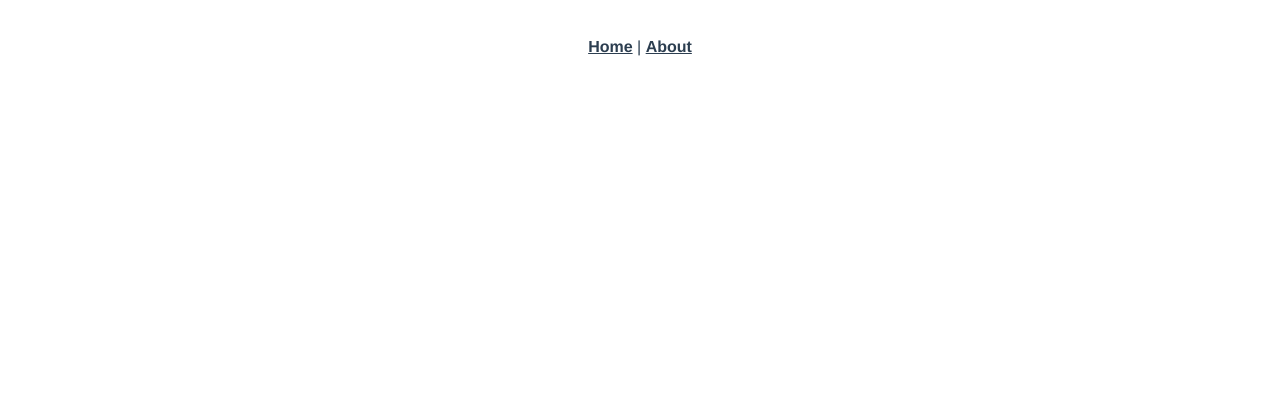
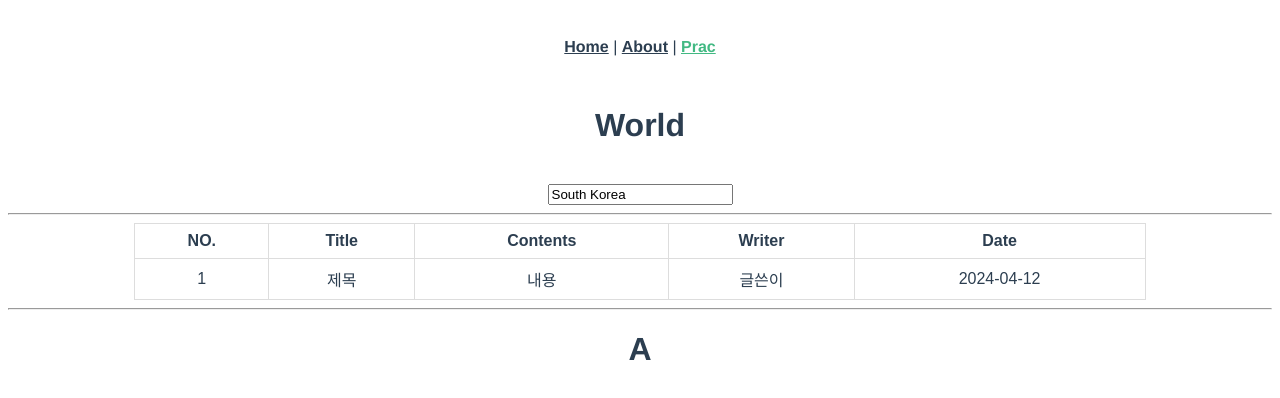
Before and after one commit to team-nurim/nurim-plus-view, a Vue app: page /prac in a window 1280 px wide. Before the commit this address had no page. Shown: the top 398 px of the page. Built offline with nearby package versions, Linux system fonts and the light colour scheme.

Commit message:
[Feat] axios 설치 및 vue 연습

```diff
--- a/package.json
+++ b/package.json
@@ -8,6 +8,7 @@
     "lint": "vue-cli-service lint"
   },
   "dependencies": {
+    "axios": "^1.6.8",
     "core-js": "^3.8.3",
     "vue": "^3.2.13",
     "vue-router": "^4.0.3",
--- a/src/App.vue
+++ b/src/App.vue
@@ -1,7 +1,9 @@
 <template>
   <nav>
     <router-link to="/">Home</router-link> |
-    <router-link to="/about">About</router-link>
+    <router-link to="/about">About</router-link> |
+    <router-link to="/prac">Prac</router-link>
+
   </nav>
   <router-view/>
 </template>
--- a/src/main.js
+++ b/src/main.js
@@ -6,6 +6,8 @@ import axios from 'axios'
 
 const app = createApp(App)
 
+axios.defaults.baseURL = "http://localhost:8080"
+
 // Axios를 Vue 인스턴스에 추가
 app.config.globalProperties.$axios = axios
 
--- a/src/router/index.js
+++ b/src/router/index.js
@@ -1,5 +1,6 @@
 import { createRouter, createWebHistory } from 'vue-router'
 import HomeView from '../views/HomeView.vue'
+import Prac from '@/views/Prac.vue'
 
 const routes = [
   {
@@ -14,6 +15,11 @@ const routes = [
     // this generates a separate chunk (about.[hash].js) for this route
     // which is lazy-loaded when the route is visited.
     component: () => import(/* webpackChunkName: "about" */ '../views/AboutView.vue')
+  },
+  {
+    path: '/prac',
+    name: 'prac',
+    component: Prac
   }
 ]
 
--- /dev/null
+++ b/src/views/Prac.vue
@@ -0,0 +1,67 @@
+<!-- eslint-disable-next-line -->
+<!-- eslint-disable -->
+<template>
+<div>
+  <h1>{{ title }}</h1><br>
+  <input type="text" v-model="valueModel" /><br>
+</div>
+<hr>
+<div>
+  <table>
+    <thead>
+      <tr>
+        <th>NO.</th>
+        <th>Title</th>
+        <th>Contents</th>
+        <th>Writer</th>
+        <th>Date</th>
+      </tr>
+    </thead>
+    <tbody>
+      <tr :key="i" v-for="(product,i) in productList">
+        <td>{{ product.id }}</td>
+        <td>{{ product.title }}</td>
+        <td>{{ product.contents }}</td>
+        <td>{{ product.writer }}</td>
+        <td>{{ product.date }}</td>
+      </tr>
+    </tbody>
+  </table>
+</div>
+<hr>
+<div>
+  <h1 v-if="type == 'a'">A</h1>
+  <h1 v-else-if="type == 'b'">B</h1>
+  <h1 v-else>C</h1>
+</div>
+</template>
+<script>
+// eslint-disable-next-line
+/* eslint-disable */
+export default {
+  data () {
+    return {
+      title: 'World',
+      valueModel: 'South Korea',
+      productList: [
+        { 'id':'1', 'title':'제목', 'contents':'내용', 'writer':'글쓴이', 'date':'2024-04-12' },
+      ],
+      type: 'a'
+    }
+  }
+}
+</script>
+<style scoped>
+  table {
+    font-family: arial, sans-serif;
+    border-collapse: collapse;
+    align-content: center;
+    width: 80%;
+    margin: 0 auto; /* 가운데 정렬을 위해 margin 속성 추가 */
+  }
+  td, th {
+    border: 1px solid #dddddd;
+    text-align: center;
+    padding: 8px;
+  }
+</style>
--- a/vue.config.js
+++ b/vue.config.js
@@ -1,4 +1,14 @@
 const { defineConfig } = require('@vue/cli-service')
 module.exports = defineConfig({
-  transpileDependencies: true
+  transpileDependencies: true,
+  outputDir:"../src/main/resources/static", // 빌드 타겟 디렉토리
+  devServer: {
+    proxy: {
+      '/api':{
+        //'/api'로 들어오면 포트 8080(스프링 서버)로 보낸다.
+        target: 'http://localhost:8080',
+        changeOrigin: true // cross origin 허용
+      }
+    }
+  }
 })
```
Also changed, not shown: 1 other file (tests, documents, lock files or other folders).
